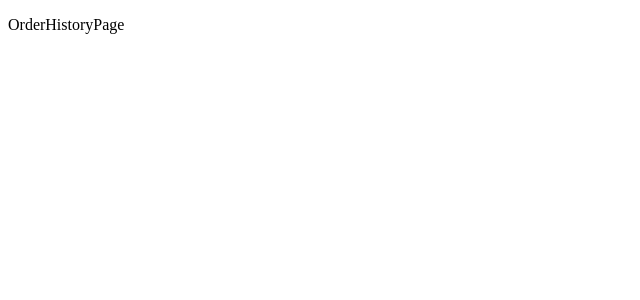
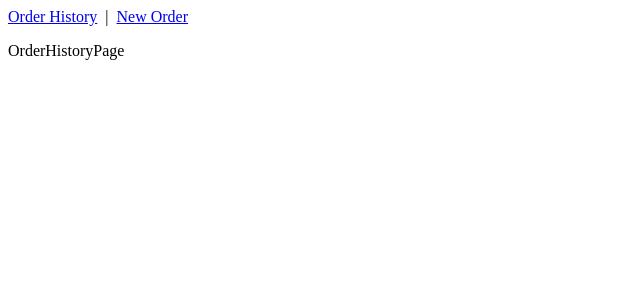
Before and after one commit to MollyMai99/MERN, a React (Vite) app: page /orders in a window 1280 px wide. Shown: the top 300 px of the page, without its empty margins (0-640 px from the left). Built offline with nearby package versions, Linux system fonts and the light colour scheme.

Commit message:
feat: add navbar

```diff
--- /dev/null
+++ b/src/components/NavBar/NavBar.jsx
@@ -0,0 +1,11 @@
+import { NavLink } from "react-router-dom";
+
+export default function NavBar() {
+  return (
+    <nav>
+      <NavLink to="/orders">Order History</NavLink>
+      &nbsp; | &nbsp;
+      <NavLink to="/orders/new">New Order</NavLink>
+    </nav>
+  );
+}
--- a/src/pages/App/App.jsx
+++ b/src/pages/App/App.jsx
@@ -1,8 +1,10 @@
 import debug from "debug";
 import { useState } from "react";
+import NavBar from "../../components/NavBar/NavBar";
 import AuthPage from "../AuthPage/AuthPage";
 import NewOrderPage from "../NewOrderPage/NewOrderPage";
 import OrderHistoryPage from "../OrderHistoryPage/OrderHistoryPage";
+
 import { Route, Routes } from "react-router-dom";
 
 const log = debug("mern:pages:App:App");
@@ -23,6 +25,7 @@ function App() {
   return (
     <>
       <main className="App">
+        <NavBar />
         <Routes>
           <Route path="/orders" element={<OrderHistoryPage />} />
           <Route path="/orders/:id" element={<OrderHistoryPage />} />
```
